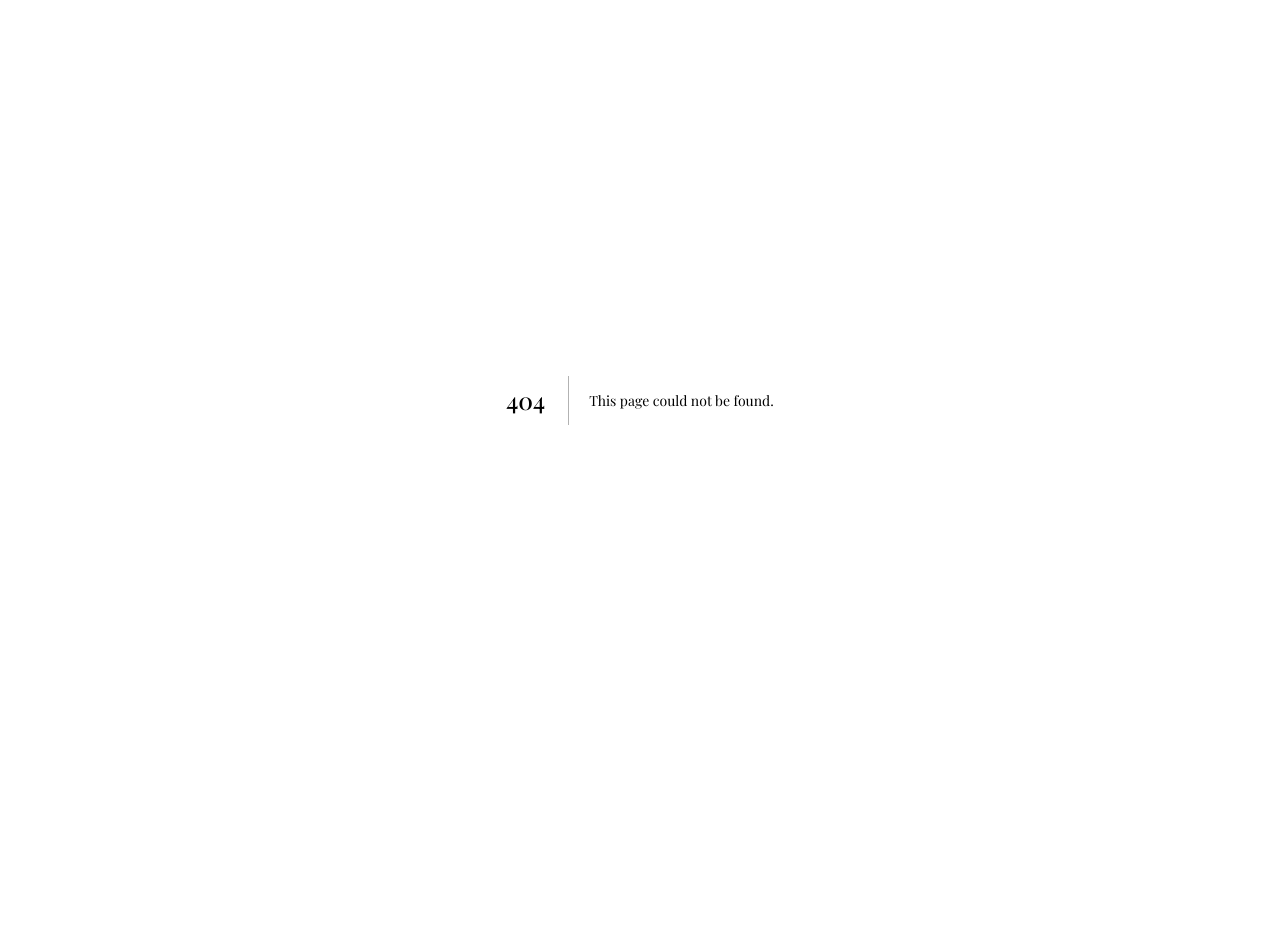
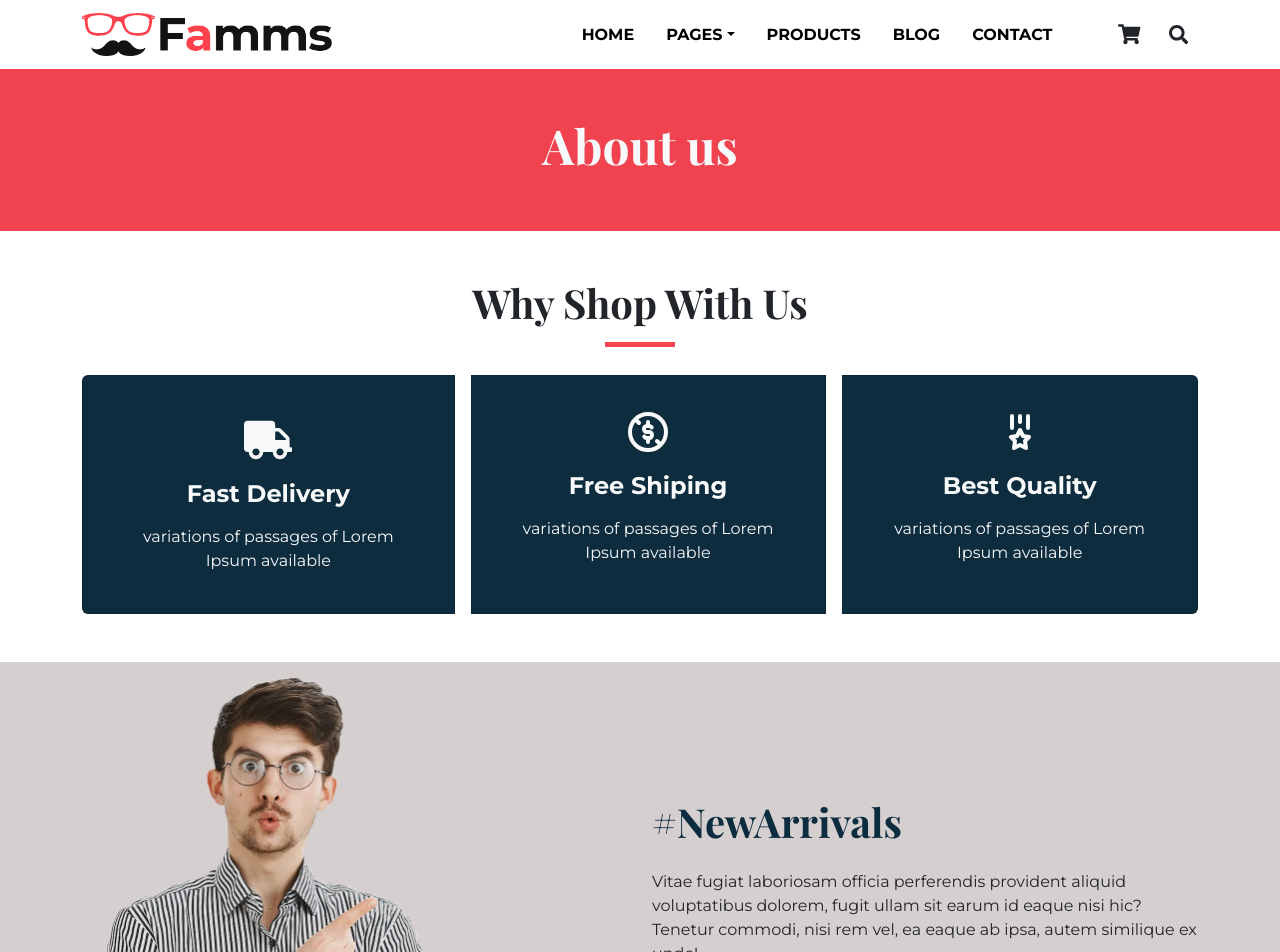
Before and after one commit to Obaadz/Famms-Template, a Next.js app: page /about in a window 1280 px wide. Before the commit this address had no page. Shown: the top 952 px of the page. Before the commit the page ends 800 px from the top, so only its background shows below. Built offline with nearby package versions, Linux system fonts and the light colour scheme.

Commit message:
feat: Add about page

```diff
--- a/components/header/PagesDropDown.tsx
+++ b/components/header/PagesDropDown.tsx
@@ -5,9 +5,11 @@ import { NavDropdown } from "react-bootstrap";
 const PagesDropDown: FC = () => {
   return (
     <NavDropdown title="Pages" id="basic-nav-dropdown">
-      <NavDropdown.Item className="text-capitalize" href="#action/3.1">
-        About
-      </NavDropdown.Item>
+      <Link href="/about">
+        <NavDropdown.Item className="text-capitalize" href="/about">
+          About
+        </NavDropdown.Item>
+      </Link>
       <Link href="/testimonial">
         <NavDropdown.Item className="text-capitalize" href="/testimonial">
           Testimonial
--- /dev/null
+++ b/pages/about.tsx
@@ -0,0 +1,18 @@
+import { NextPage } from "next";
+import MainLayout from "../layouts/MainLayout";
+import PageHeader from "../components/page_header";
+import WhyShopSection from "../components/why_shop";
+import ArrivalSection from "../components/arrival";
+
+const about: NextPage = () => {
+  return (
+    <MainLayout background="dark">
+      <main>
+        <PageHeader>About us</PageHeader>
+        <WhyShopSection />
+        <ArrivalSection />
+      </main>
+    </MainLayout>
+  );
+};
+export default about;
```
